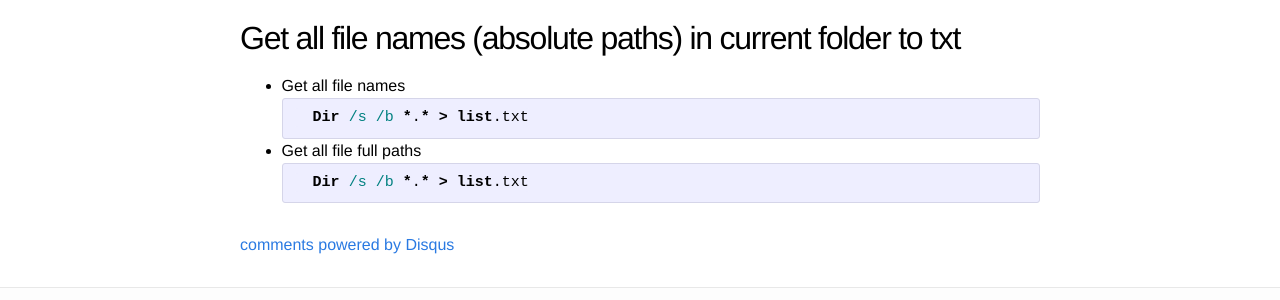
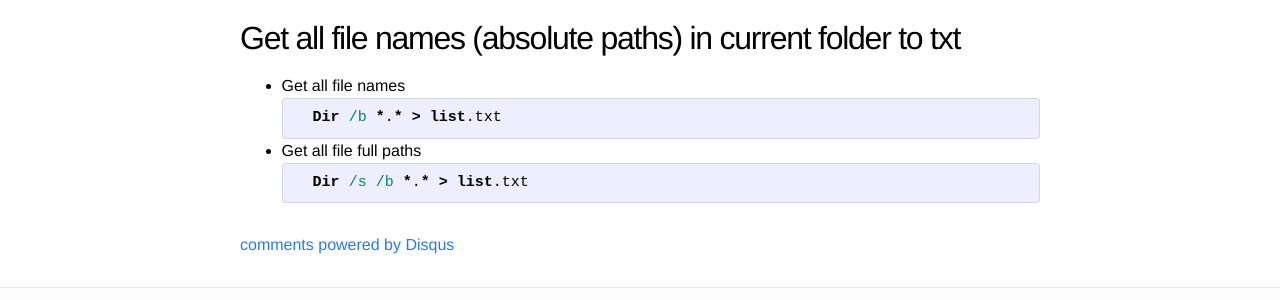
Before and after one commit to blog-ythu/blog-ythu.github.io, a Jekyll site: the page built from _posts/2012-04-06-dos-sumup.md, in a window 1280 px wide. Shown: the part 486-786 px from the top of the page. Built offline with Jekyll 4.4.1, drawn with Linux system fonts in a browser that asks for light colours; nearby versions of some CDN libraries; Markdown is read by kramdown in place of the engine named in the settings; comment, search, counter and statistics services are not loaded.

````diff
--- a/_posts/2012-04-06-dos-sumup.md
+++ b/_posts/2012-04-06-dos-sumup.md
@@ -19,7 +19,7 @@ for /r %x in (*.*) do move "%x" "%x"/../..
 - Get all file names
 
     ```bat
-    Dir /s /b *.* > list.txt
+    Dir /b *.* > list.txt
     ```
 
 - Get all file full paths
````
